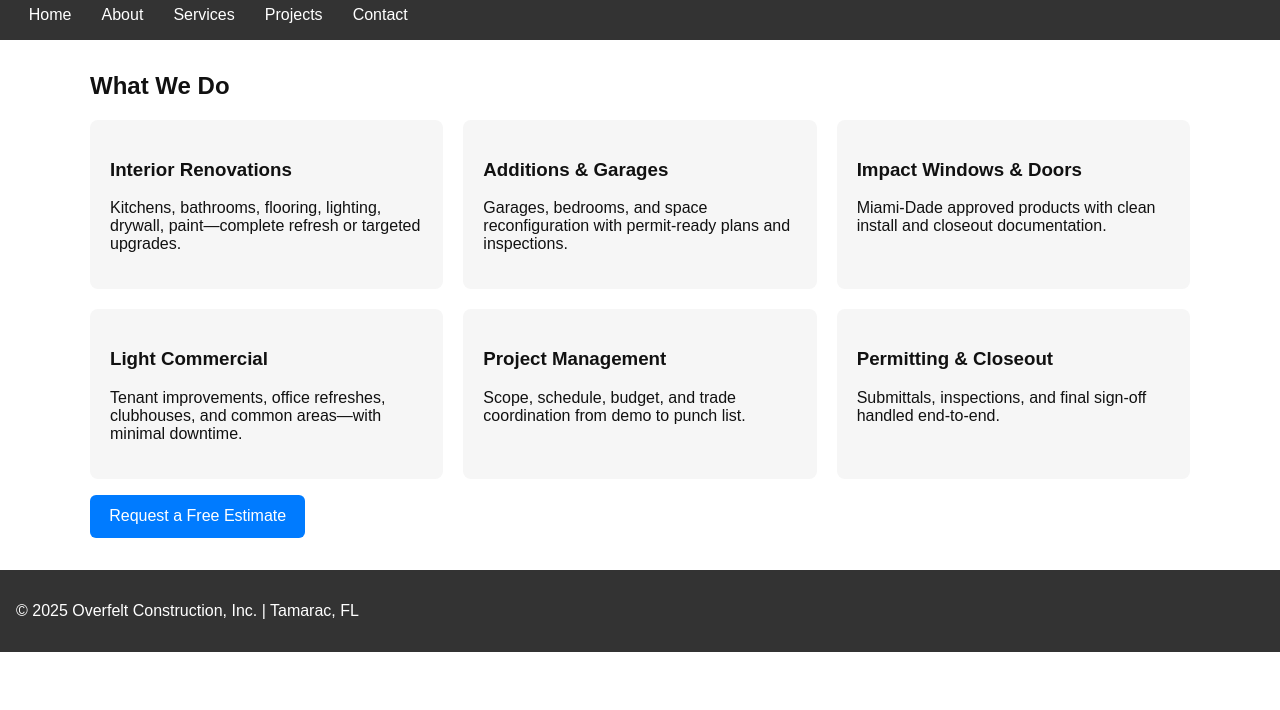
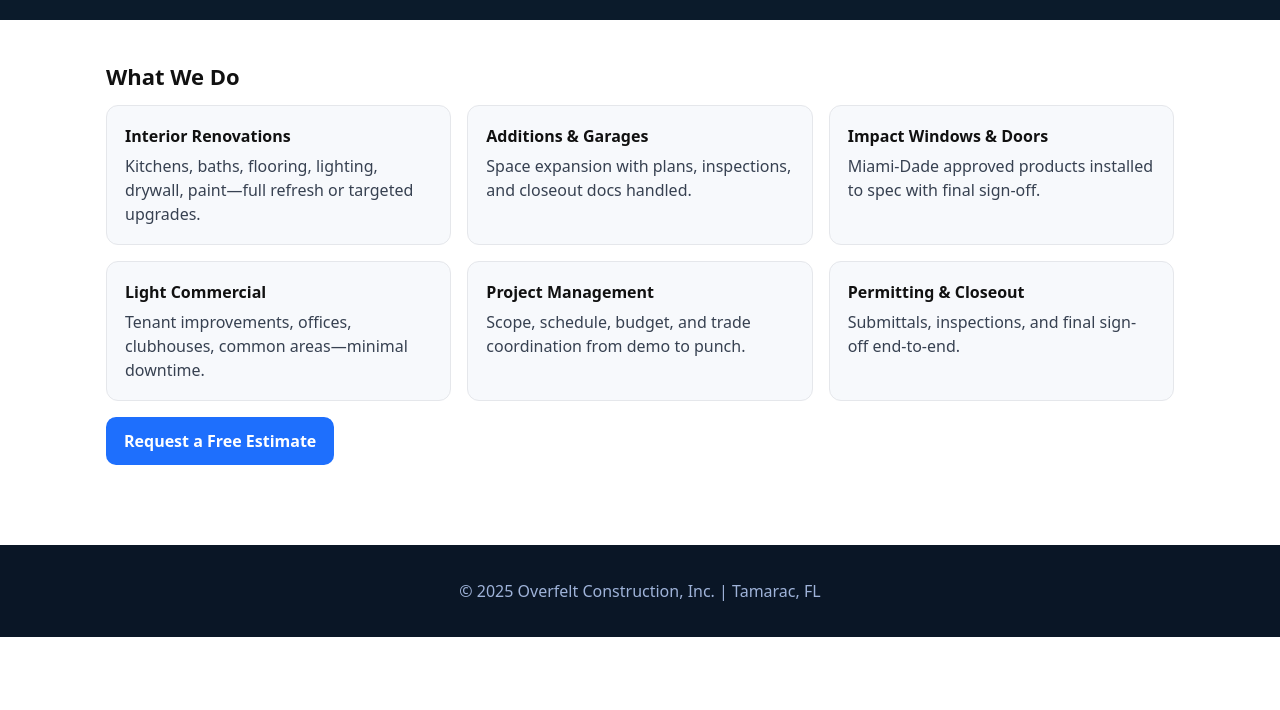
Before and after one commit to Derekdog689/overfelt-construction-demo, a plain HTML site: page services.html in a window 1280 px wide. Shown: the part 90-800 px from the top of the page. Drawn offline with Linux system fonts and the light colour scheme.

Commit message:
Update services.html

```diff
--- a/services.html
+++ b/services.html
@@ -1,68 +1,32 @@
 <!DOCTYPE html>
 <html lang="en">
 <head>
-  <meta charset="UTF-8"/>
-  <meta name="viewport" content="width=device-width, initial-scale=1.0"/>
+  <meta charset="utf-8"/><meta name="viewport" content="width=device-width,initial-scale=1"/>
   <title>Services | Overfelt Construction, Inc.</title>
-  <meta name="description" content="Interior renovations, additions, impact windows/doors, and light commercial improvements in Broward & Palm Beach Counties.">
-  <style>
-    body { font-family: Arial, sans-serif; margin:0; padding:0; color:#111 }
-    header, footer { background:#333; color:#fff; padding:1rem; }
-    nav a { color:#fff; margin:0 .8rem; text-decoration:none; }
-    .container { max-width:1100px; margin:0 auto; padding:2rem; }
-    h2 { margin-top:0 }
-    .grid { display:grid; grid-template-columns:repeat(3,1fr); gap:1.25rem; }
-    .card { background:#f6f6f6; padding:1.25rem; border-radius:8px; }
-    .cta { display:inline-block; margin-top:1rem; background:#007BFF; color:#fff; padding:.8rem 1.2rem; border-radius:6px; text-decoration:none; }
-    @media (max-width:1000px){ .grid{ grid-template-columns:1fr 1fr; } }
-    @media (max-width:700px){ .grid{ grid-template-columns:1fr; } }
-  </style>
+  <meta name="description" content="Interior renovations, additions, impact windows/doors, light commercial improvements.">
+  <link rel="stylesheet" href="style.css"/>
 </head>
 <body>
-  <header>
-    <h1>Overfelt Construction, Inc.</h1>
-    <nav>
-      <a href="index.html">Home</a>
-      <a href="about.html">About</a>
-      <a href="services.html">Services</a>
-      <a href="projects.html">Projects</a>
-      <a href="contact.html">Contact</a>
-    </nav>
-  </header>
+<header>
+  <div class="header-wrap">
+    <div class="brand"><div class="brand-badge"></div><h1>Overfelt Construction, Inc.</h1></div>
+    <nav><a href="index.html">Home</a><a href="about.html">About</a><a href="services.html">Services</a><a href="projects.html">Projects</a><a href="contact.html">Contact</a></nav>
+  </div>
+</header>
 
-  <main class="container">
-    <h2>What We Do</h2>
-    <div class="grid">
-      <div class="card">
-        <h3>Interior Renovations</h3>
-        <p>Kitchens, bathrooms, flooring, lighting, drywall, paint—complete refresh or targeted upgrades.</p>
-      </div>
-      <div class="card">
-        <h3>Additions & Garages</h3>
-        <p>Garages, bedrooms, and space reconfiguration with permit-ready plans and inspections.</p>
-      </div>
-      <div class="card">
-        <h3>Impact Windows & Doors</h3>
-        <p>Miami-Dade approved products with clean install and closeout documentation.</p>
-      </div>
-      <div class="card">
-        <h3>Light Commercial</h3>
-        <p>Tenant improvements, office refreshes, clubhouses, and common areas—with minimal downtime.</p>
-      </div>
-      <div class="card">
-        <h3>Project Management</h3>
-        <p>Scope, schedule, budget, and trade coordination from demo to punch list.</p>
-      </div>
-      <div class="card">
-        <h3>Permitting & Closeout</h3>
-        <p>Submittals, inspections, and final sign-off handled end-to-end.</p>
-      </div>
-    </div>
-    <a class="cta" href="contact.html">Request a Free Estimate</a>
-  </main>
+<section class="section">
+  <h3>What We Do</h3>
+  <div class="cards">
+    <div class="card"><h4>Interior Renovations</h4><p>Kitchens, baths, flooring, lighting, drywall, paint—full refresh or targeted upgrades.</p></div>
+    <div class="card"><h4>Additions & Garages</h4><p>Space expansion with plans, inspections, and closeout docs handled.</p></div>
+    <div class="card"><h4>Impact Windows & Doors</h4><p>Miami-Dade approved products installed to spec with final sign-off.</p></div>
+    <div class="card"><h4>Light Commercial</h4><p>Tenant improvements, offices, clubhouses, common areas—minimal downtime.</p></div>
+    <div class="card"><h4>Project Management</h4><p>Scope, schedule, budget, and trade coordination from demo to punch.</p></div>
+    <div class="card"><h4>Permitting & Closeout</h4><p>Submittals, inspections, and final sign-off end-to-end.</p></div>
+  </div>
+  <div class="cta-row" style="margin-top:16px"><a class="btn btn-primary" href="contact.html">Request a Free Estimate</a></div>
+</section>
 
-  <footer>
-    <p>© 2025 Overfelt Construction, Inc. | Tamarac, FL</p>
-  </footer>
+<footer><p>© 2025 Overfelt Construction, Inc. | Tamarac, FL</p></footer>
 </body>
 </html>
```
